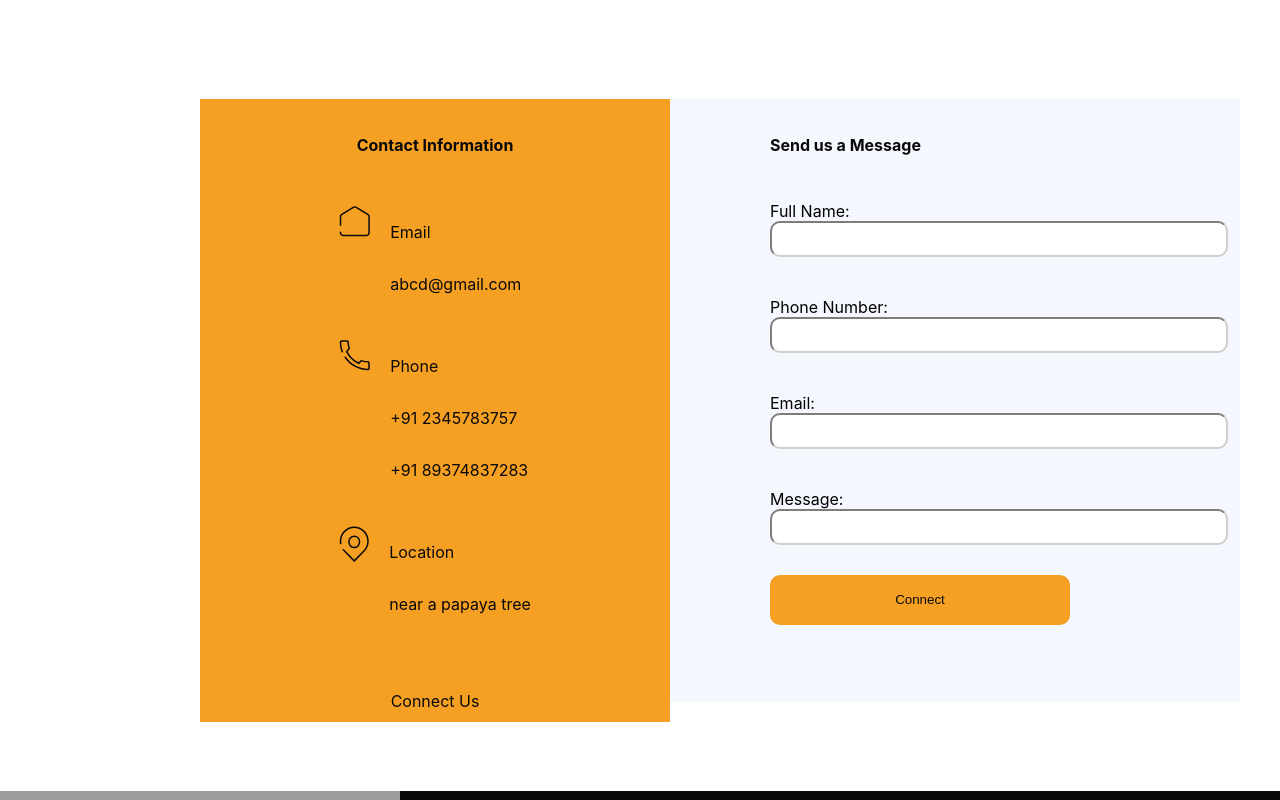
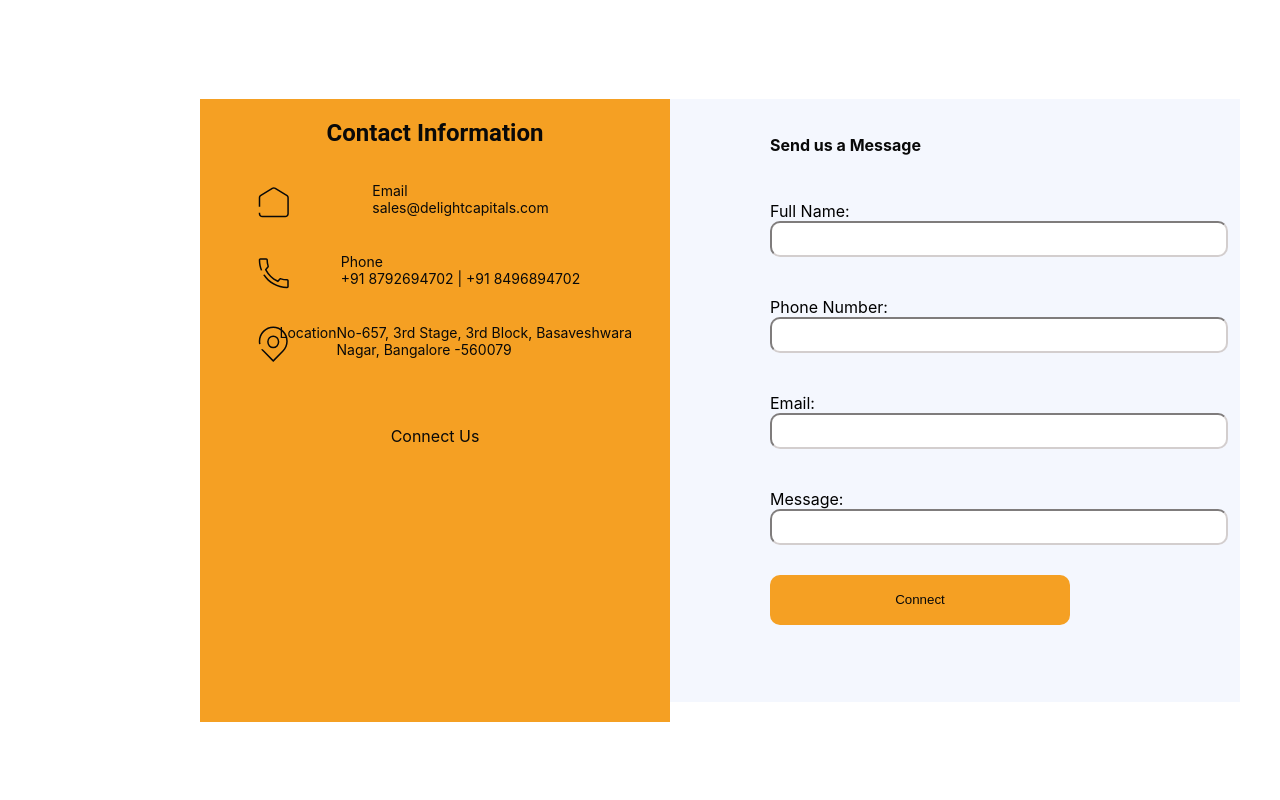
Before and after one commit to KalpithaRB/cietwo, a React (Create React App) app: page / in a window 1280 px wide. Shown: the top 800 px of the page. Built offline with nearby package versions, Linux system fonts and the light colour scheme; grey boxes are pictures that could not be loaded.

Commit message:
adjusted the font size and alignment of the icons used in the contact informaion container

```diff
--- a/src/components/Footer/Footer.css
+++ b/src/components/Footer/Footer.css
@@ -25,6 +25,15 @@
     padding-top: 20px;
 }
 
+.contact-information-container{
+    font-family: 'Roboto';
+    font-style: normal;
+    font-weight: 500;
+    font-size: 24px;
+    line-height: 28px;
+
+}
+
 .reachUs-container{
     display: flex;
     flex-direction: column;
@@ -39,12 +48,20 @@
     align-content: center;
     row-gap: 30px;
 }
+
+.svg-icon-container{
+    display:flex;
+    align-items: center;
+}
 .details-container{
     display: flex;
     flex-direction: column;
     text-align: initial;
     flex-wrap: wrap;
     align-content: center;
+    font-size: 14px;
+    height: 41px;
+    width: 303px;
 }
 
 .email-container{
--- a/src/components/Footer/Footer.jsx
+++ b/src/components/Footer/Footer.jsx
@@ -8,7 +8,7 @@
 
       <div className="contact-info-container">
         <div className="contact-information-container">
-          <p><strong> Contact Information</strong></p>
+          <span><strong> Contact Information</strong></span>
         </div>
         <div className="reachUs-container">
           <div className="description-container">
@@ -20,8 +20,8 @@
 
                 </div>
                 <div className="details-container">
-                    <p>Email</p>
-                    <p>abcd@gmail.com</p>
+                    <span>Email</span>
+                    <span>sales@delightcapitals.com</span>
                 </div>
             </div>
             <div className="phone-container">
@@ -32,9 +32,9 @@
 
             </div>
                 <div className="details-container">
-                    <p> Phone </p>
-                    <p> +91 2345783757</p>
-                    <p> +91 89374837283</p>
+                    <span> Phone </span>
+                    <span> +91 8792694702 | +91 8496894702</span>
+
                 </div>
             </div>
             <div className="location-container">
@@ -47,8 +47,8 @@
 
                 </div>
                 <div className="details-container">
-                    <p> Location</p>
-                    <p> near a papaya tree </p>
+                    <span> Location</span>
+                    <span> No-657, 3rd Stage, 3rd Block, Basaveshwara Nagar, Bangalore -560079</span>
 
                 </div>
             </div>
@@ -102,10 +102,10 @@
     <>
       <div className="footer-layout-container">
         <ContactUs />
-        <div className="footer-copyright-container">
+        {/* <div className="footer-copyright-container">
           <div className="Footer-container">
             {/* <p>happy</p> */}
-            <div className="logo-social-media-container">
+            {/* <div className="logo-social-media-container">
               <div className="Logo-container">
                 <img src='./baladi.png' alt="baladi"/>
               </div>
@@ -164,8 +164,8 @@
           </div>
           <div className="copyright-container">
             <p> Copyright 2020-2022 </p>
-          </div>
-        </div>
+          </div> */}
+        {/* </div> */}
       </div>
     </>
   );
```
